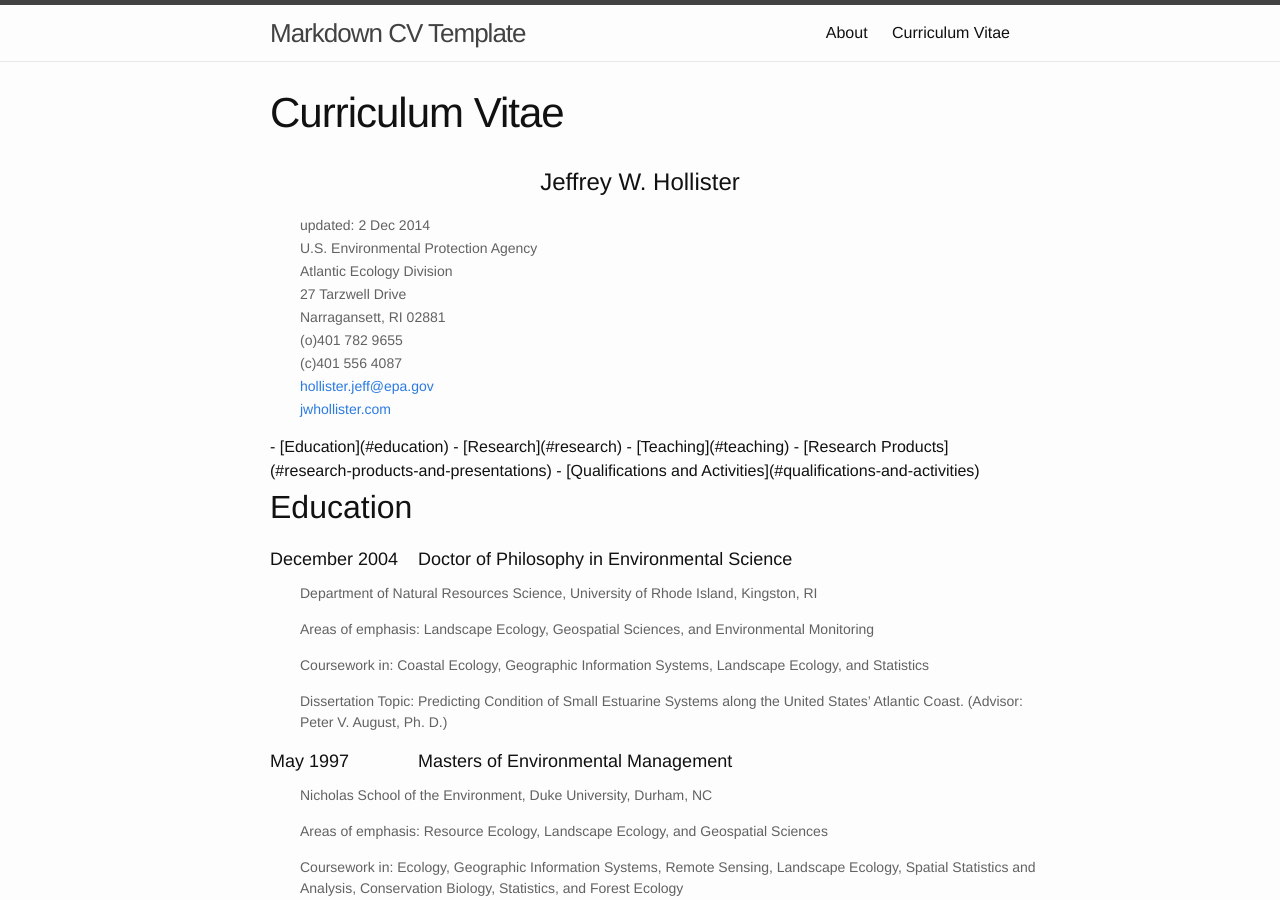
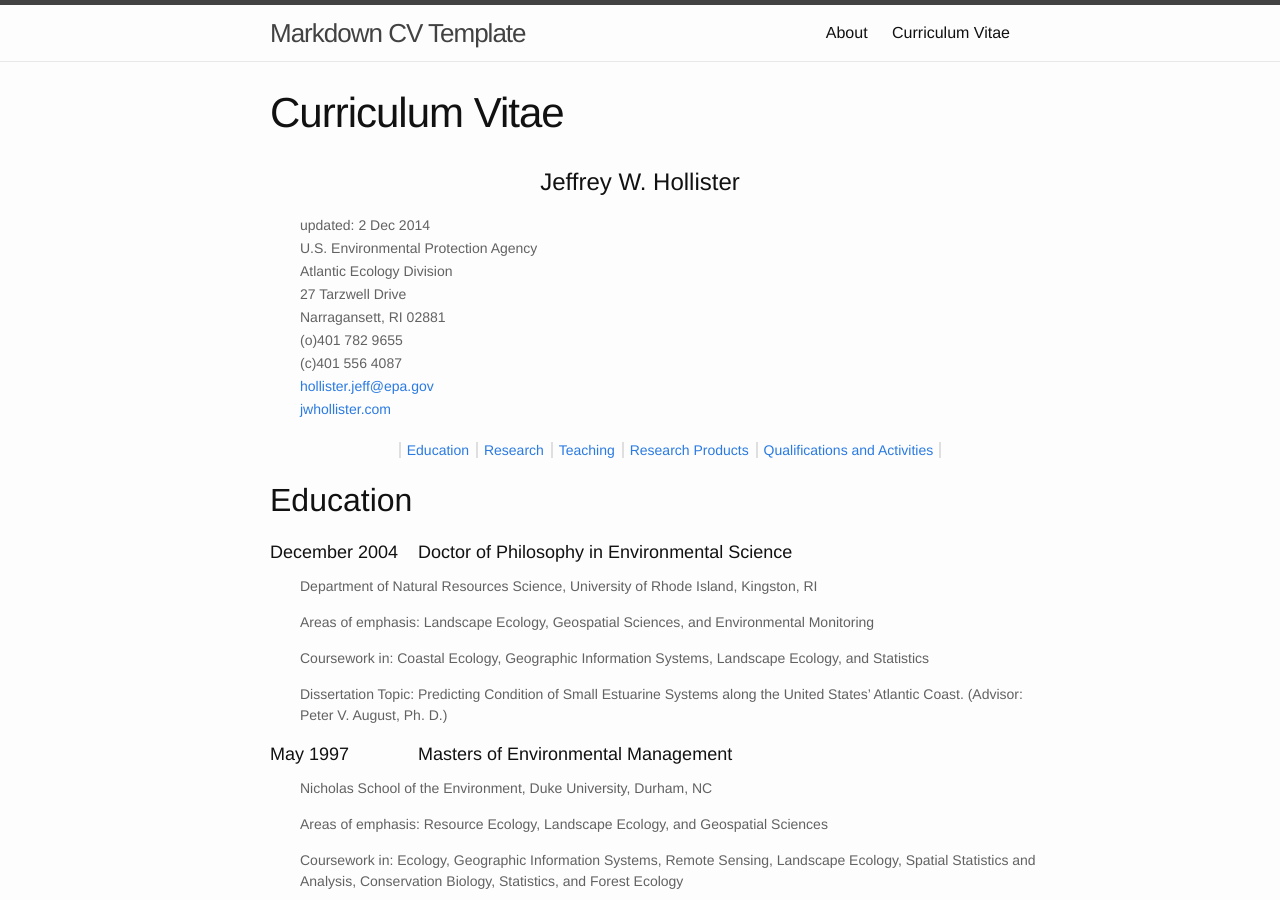
Before and after one commit to jhollist/cv_md, a Jekyll site: the page built from cv.md, in a window 1280 px wide and 900 px high. Built offline with Jekyll 4.4.1, drawn with Linux system fonts in a browser that asks for light colours.

Commit message:
added markdown=1

```diff
--- a/cv.md
+++ b/cv.md
@@ -15,7 +15,7 @@ cv: True
 - [hollister.jeff@epa.gov](hollister.jeff@epa.gov)
 - [jwhollister.com](http://jwhollister.com)
 
-<div id="cv-nav">
+<div id="cv-nav" markdown="1">
 
 - [Education](#education)
 - [Research](#research)
```
